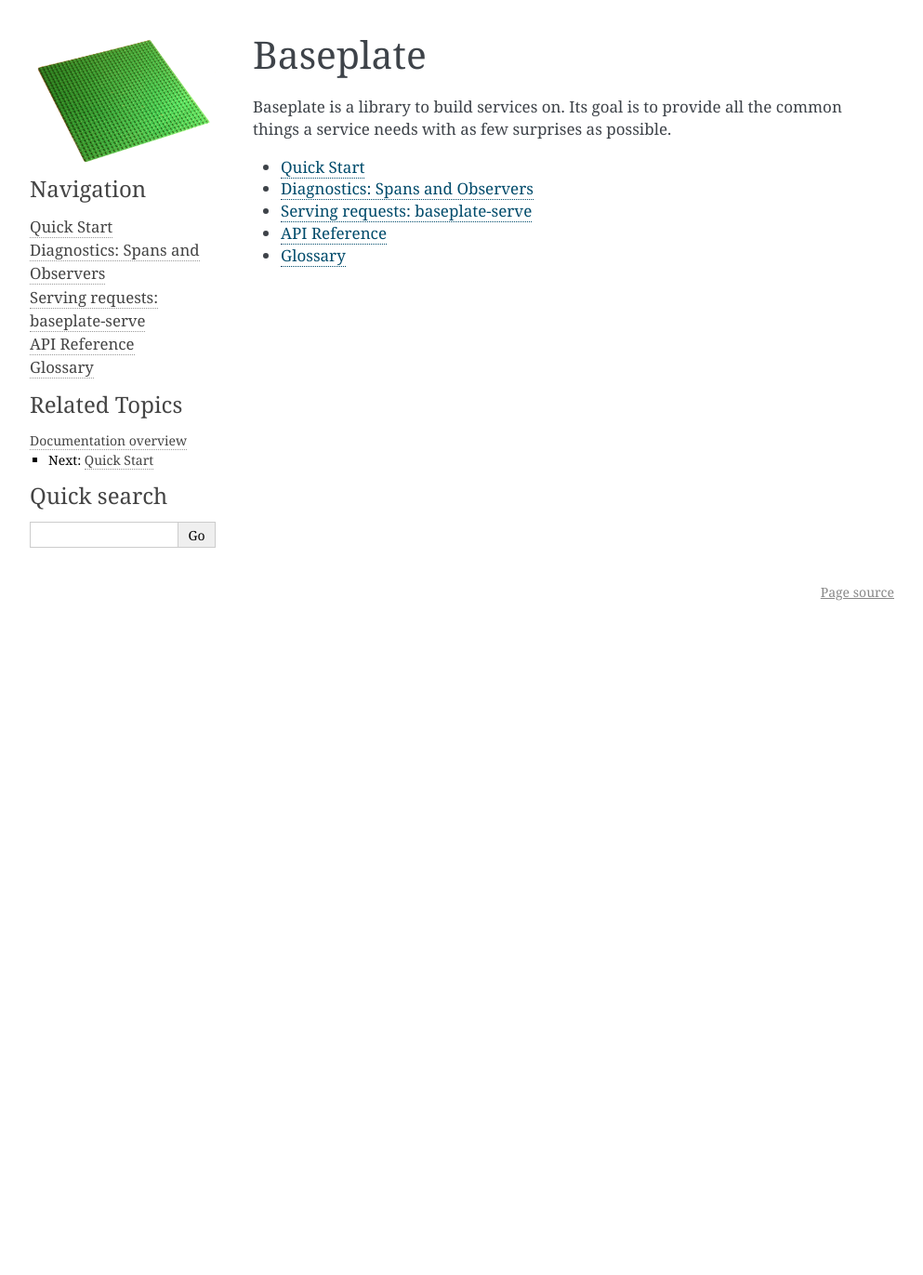
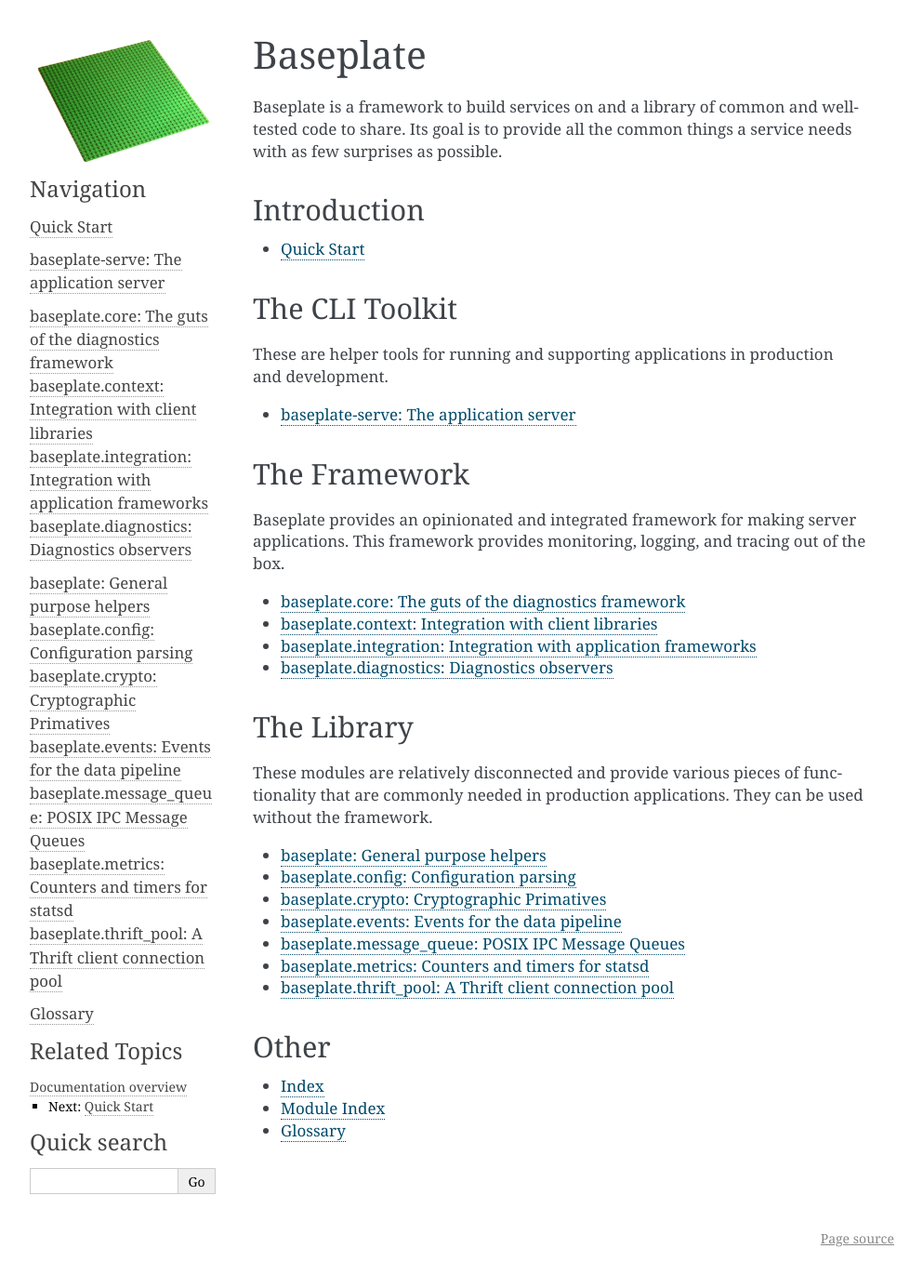
Before and after one commit to reddit/baseplate.py, a Sphinx documentation site: the page built from docs/index.rst, in a window 1280 px wide. Shown: the whole page at 93% size, without its empty margins (148-1141 px from the left). Built offline with Sphinx 7.4.7, drawn with Linux system fonts in a browser that asks for light colours; before the commit the page ends 900 px from its top, so only the background shows below that.

Commit message:
docs: Reorganize and clarify
This stops hiding the module docs under the API section and pulls it to
the front, adding narrative docs to the module docs themselves. The idea
here is that by intermingling the two we can be more clear and less
redundant. This is closer to how the Python stdlib docs work too.
Additionally, the docs are now split up into CLI/Framework/Library
sections so that it's more obvious which parts are related to which
aspect of Baseplate.

```diff
--- a/docs/api/index.rst
+++ /dev/null
@@ -1,21 +0,0 @@
-API Reference
-=============
-
-This chapter contains comprehensive documentation of the public API exposed by
-Baseplate. It is organized alphabetically by module name.
-
-.. toctree::
-   :maxdepth: 2
-   :titlesonly:
-
-   baseplate/index
-   baseplate/config
-   baseplate/context/index
-   baseplate/core
-   baseplate/crypto
-   baseplate/diagnostics/index
-   baseplate/events
-   baseplate/integration/index
-   baseplate/message_queue
-   baseplate/metrics
-   baseplate/thrift_pool
--- a/docs/diagnostics.rst
+++ b/docs/baseplate/core.rst
@@ -1,19 +1,62 @@
-================================
-Diagnostics: Spans and Observers
-================================
+baseplate.core
+==============
+
+The heart of the Baseplate framework is its diagnostics system. Here's an
+incomplete example of an application built on the framework::
+
+   def do_something(request):
+       request.some_redis_client.ping()
+
+   def make_app(app_config):
+       ... snip ...
+
+       baseplate = Baseplate()
+       baseplate.configure_metrics(metrics_client)
+       baseplate.add_to_context(
+           "some_redis_client", RedisContextFactory(redis_pool))
+
+       ... snip ...
+
+When a request is made which routes to the ``do_something`` handler, a
+:py:class:`~baseplate.core.RootSpan` is automatically created. If the incoming
+request has trace headers, the root span will be identical to the child span in
+the upstream service. When we call ``request.some_redis_client.ping()`` in the
+handler, Baseplate will create a child :py:class:`~baseplate.core.Span` object
+to represent the time taken talking to redis.
+
+Because we did ``baseplate.configure_metrics``, all that span nonsense means
+Baseplate will automatically send metrics on how long it took our application
+to ``do_something`` and how long Redis took to respond to our ``ping`` to
+statsd/Graphite without any extra code in our application.
+
+.. note::
+
+   The documentation below explains how all this works under the hood. If you
+   just want to write an application, you can skip on to :doc:`how to integrate
+   Baseplate with your application framework <integration/index>` or :doc:`how to
+   add client libraries to the context object <context/index>`.
+
+.. automodule:: baseplate.core
+
+Baseplate
+---------
+
+At the root of each application is a single instance of
+:py:class:`~baseplate.core.Baseplate`. This object can be integrated with
+various other frameworks (e.g. Thrift, Pyramid, etc.) using one of :doc:`the
+integrations <integration/index>`.
+
+.. autoclass:: Baseplate
+   :members:
 
 Spans
 -----
 
-The heart of Baseplate is its diagnostics system.
-
-At the root of each application is a single instance of
-:py:class:`~baseplate.core.Baseplate`. Each time a new request comes in to be
-served, the time taken to handle the request is represented by a new
-:py:class:`~baseplate.core.RootSpan` instance. During the course of handling
-that request, the local service might make calls to remote services or do
-expensive calculations, the time spent in these actions is represented by child
-:py:class:`~baseplate.core.Span` instances.
+Each time a new request comes in to be served, the time taken to handle the
+request is represented by a new :py:class:`~baseplate.core.RootSpan` instance.
+During the course of handling that request, our application might make calls to
+remote services or do expensive calculations, the time spent can be represented
+by child :py:class:`~baseplate.core.Span` instances.
 
 Spans have names and IDs and track their parent relationships. When calls are
 made to remote services, the information that identifies the local child span
--- a/docs/server.rst
+++ b/docs/cli/serve.rst
@@ -1,5 +1,5 @@
-Serving requests: baseplate-serve
-=================================
+baseplate-serve
+===============
 
 Baseplate comes with a simple Gevent-based server for both Thrift and WSGI
 applications called ``baseplate-serve2`` or ``baseplate-serve3`` depending
--- a/docs/index.rst
+++ b/docs/index.rst
@@ -1,14 +1,71 @@
 Baseplate
 =========
 
-Baseplate is a library to build services on. Its goal is to provide all the
-common things a service needs with as few surprises as possible.
+Baseplate is a framework to build services on and a library of common and
+well-tested code to share. Its goal is to provide all the common things a
+service needs with as few surprises as possible.
+
+Introduction
+------------
 
 .. toctree::
-   :maxdepth: 1
+   :titlesonly:
 
    quickstart
-   diagnostics
-   server
-   api/index
+
+The CLI Toolkit
+---------------
+
+These are helper tools for running and supporting applications in production
+and development.
+
+.. toctree::
+   :titlesonly:
+
+   baseplate-serve: The application server <cli/serve>
+
+The Framework
+-------------
+
+Baseplate provides an opinionated and integrated framework for making server
+applications.  This framework provides monitoring, logging, and tracing out of
+the box.
+
+.. toctree::
+   :titlesonly:
+
+   baseplate.core: The guts of the diagnostics framework <baseplate/core>
+   baseplate.context: Integration with client libraries <baseplate/context/index>
+   baseplate.integration: Integration with application frameworks <baseplate/integration/index>
+   baseplate.diagnostics: Diagnostics observers <baseplate/diagnostics/index>
+
+The Library
+-----------
+
+These modules are relatively disconnected and provide various pieces of
+functionality that are commonly needed in production applications. They can
+be used without the framework.
+
+.. toctree::
+   :titlesonly:
+
+   baseplate: General purpose helpers <baseplate/index>
+   baseplate.config: Configuration parsing <baseplate/config>
+   baseplate.crypto: Cryptographic Primatives <baseplate/crypto>
+   baseplate.events: Events for the data pipeline <baseplate/events>
+   baseplate.message_queue: POSIX IPC Message Queues <baseplate/message_queue>
+   baseplate.metrics: Counters and timers for statsd <baseplate/metrics>
+   baseplate.thrift_pool: A Thrift client connection pool <baseplate/thrift_pool>
+
+Other
+-----
+
+* :ref:`genindex`
+* :ref:`modindex`
+* :doc:`glossary`
+
+.. toctree::
+   :titlesonly:
+   :hidden:
+
    glossary
```
Also changed, not shown: other parts of docs/baseplate/core.rst (+17 -1 lines), docs/api/baseplate/core.rst (deleted, +0 -38 lines), docs/quickstart.rst (+0 -9 lines), docs/baseplate/config.rst (renamed from docs/api/baseplate/config.rst), docs/baseplate/context/index.rst (renamed from docs/api/baseplate/context/index.rst), docs/baseplate/crypto.rst (renamed from docs/api/baseplate/crypto.rst), docs/baseplate/diagnostics/index.rst (renamed from docs/api/baseplate/diagnostics/index.rst), docs/baseplate/events.rst (renamed from docs/api/baseplate/events.rst), docs/baseplate/index.rst (renamed from docs/api/baseplate/index.rst), docs/baseplate/integration/index.rst (renamed from docs/api/baseplate/integration/index.rst), docs/baseplate/message_queue.rst (renamed from docs/api/baseplate/message_queue.rst), docs/baseplate/metrics.rst (renamed from docs/api/baseplate/metrics.rst), docs/baseplate/thrift_pool.rst (renamed from docs/api/baseplate/thrift_pool.rst).
